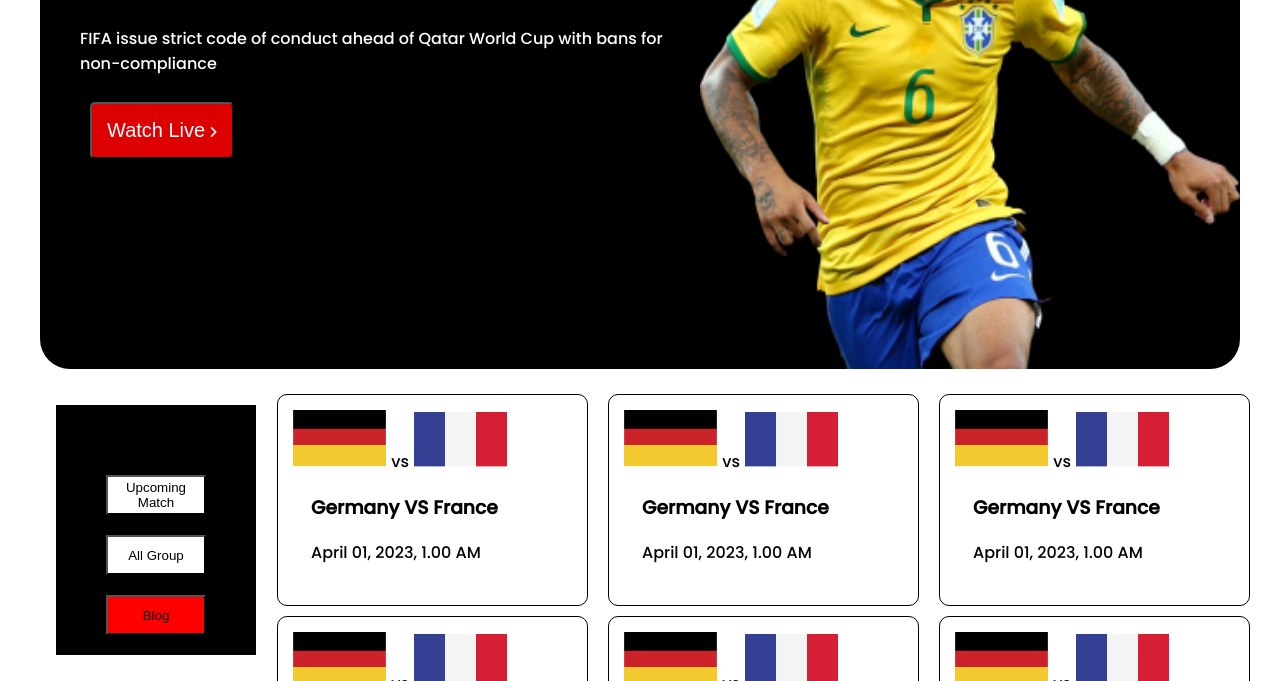
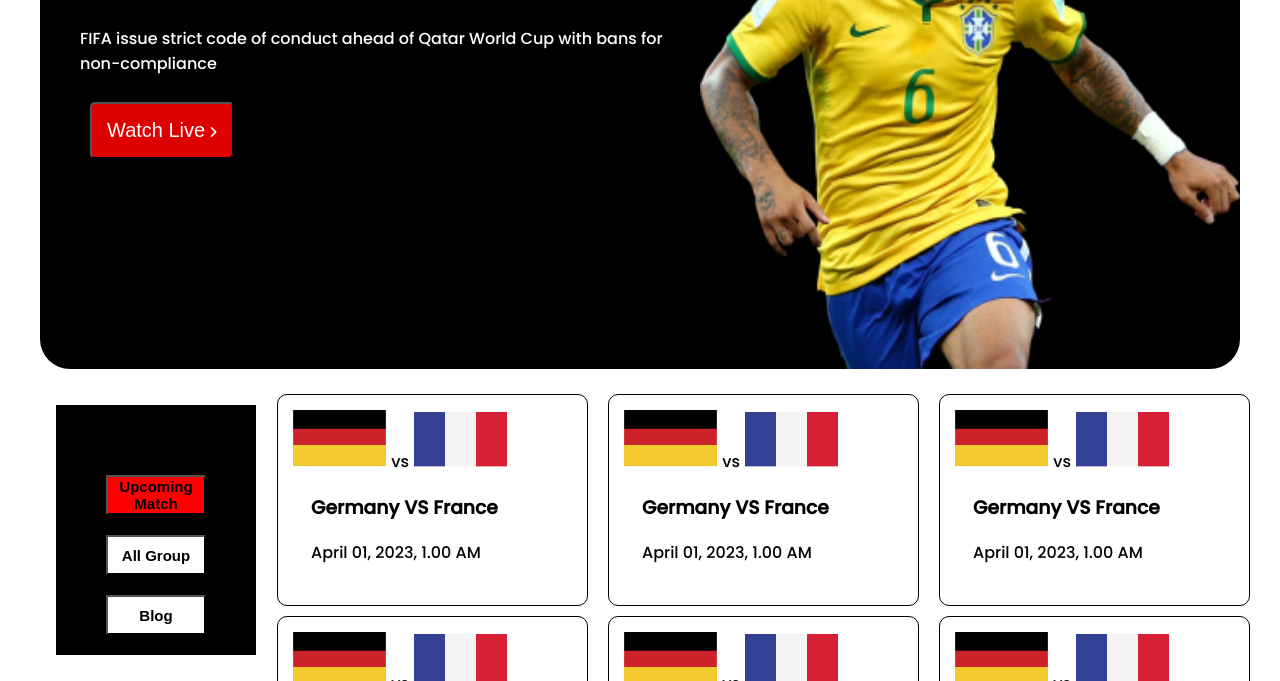
Before and after one commit to Maksud444/fifa-world-cup, a plain HTML site: page live.html in a window 1280 px wide. Shown: the part 271-952 px from the top of the page. Drawn offline with Linux system fonts and the light colour scheme.

Commit message:
aded live.html

```diff
--- a/live.html
+++ b/live.html
@@ -35,14 +35,14 @@
    <!-- Blog & live match section  -->
    <section class="main-blog">
     <div class="live-match">
-        <button>
+        <button id="upcomming-btn">
         <a href="">Upcoming Match</a>
         </button>
         <button>
             <a href="">All Group</a>
         </button>
-        <button id="blog-btn">
-            <a href="">Blog</a>
+        <button id="blog-btn-2">
+            <a href="index.html" target="_blank">Blog</a>
         </button>
     </div>
     <!-- blog  -->
--- a/style.css
+++ b/style.css
@@ -87,10 +87,14 @@ body{
     width: 100px;
     height: 40px;
     background-color: white;
+
  }
  .live-match button a{
     text-decoration: none;
     color: black;
+    font-size: 15px;
+    font-weight: bold;
+
 
  }
  #blog-btn{
@@ -111,6 +115,12 @@ body{
     border-radius: 10px;
     margin: 5px;
     padding: 15px;
+}
+#upcomming-btn{
+   background-color: red;
+}
+#blog-btn-2{
+   background-color: white;
 }
  /* footer --------
   */
```
Also changed, not shown: index.html (+1 -1 lines).
